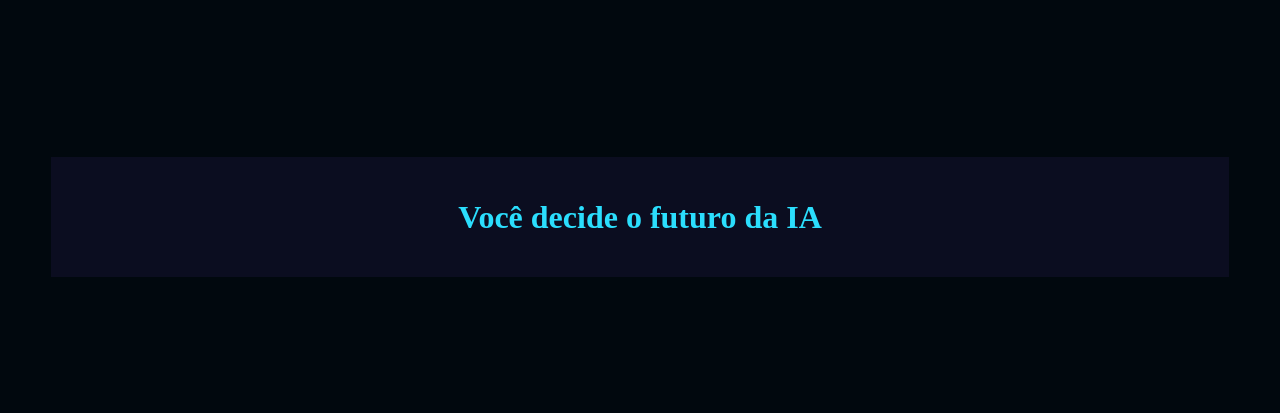
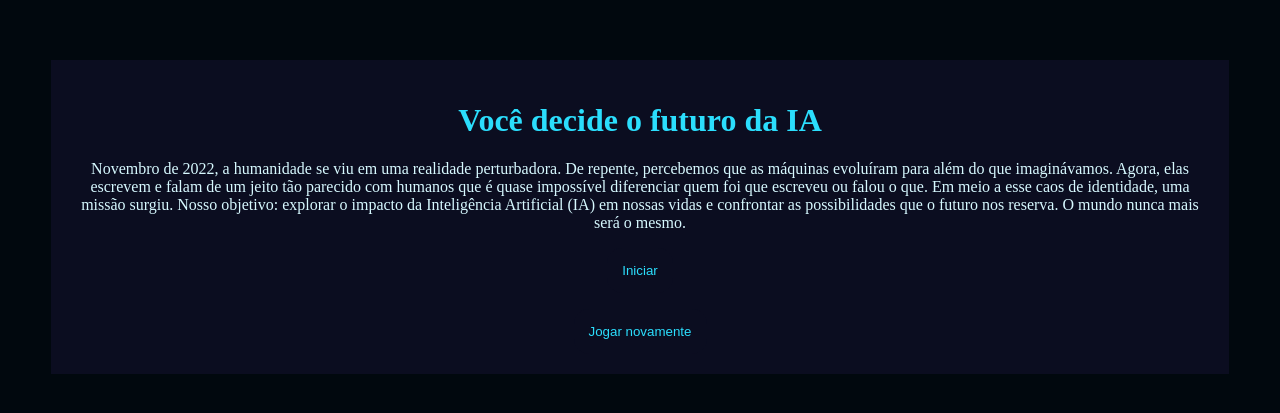
Before and after one commit to klebindelas/programa-o, a plain HTML site: page index.html in a window 1280 px wide. Shown: the part 191-604 px from the top of the page. Drawn offline with Linux system fonts and the light colour scheme.

Commit message:
Update index.html

```diff
--- a/index.html
+++ b/index.html
@@ -1,20 +1,38 @@
 <!DOCTYPE html>
 <html lang="pt-br">
+
 <head>
     <meta charset="UTF-8">
     <meta name="viewport" content="width=device-width, initial-scale=1.0">
     <link rel="stylesheet" href="style.css">
     <title>Você decide o futuro da IA</title>
 </head>
+
 <body>
     <div class="caixa-principal">
         <h1>Você decide o futuro da IA</h1>
+        <div class="tela-inicial">
+            <p>Novembro de 2022, a humanidade se viu em uma realidade perturbadora.
+                De repente, percebemos que as máquinas evoluíram para além do que imaginávamos.
+                Agora, elas escrevem e falam de um jeito tão parecido com humanos que é quase impossível diferenciar
+                quem foi que escreveu ou falou o que.
+                Em meio a esse caos de identidade, uma missão surgiu.
+                Nosso objetivo: explorar o impacto da Inteligência Artificial (IA) em nossas vidas e confrontar as
+                possibilidades que o futuro nos reserva.
+                O mundo nunca mais será o mesmo.
+            </p>
+            <button class="iniciar-btn">Iniciar</button>
+        </div>
         <div class="caixa-perguntas"></div>
         <div class="caixa-alternativas"></div>
         <div class="caixa-resultado">
-            <div class="caixa-resultado"></p>
+            <p class="texto-resultado"></p>
+            <button class="novamente-btn">Jogar novamente</button>
         </div>
     </div>
-    <scrript src="script.jr"></script>
+    <script type="module" src="js/aleatorio.js"></script>
+    <script type="module" src="js/perguntas.js"></script>
+    <script type="module" src="js/script.js"></script>
 </body>
+
 </html>
```
